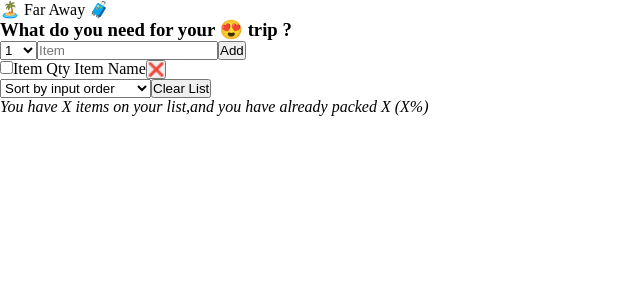
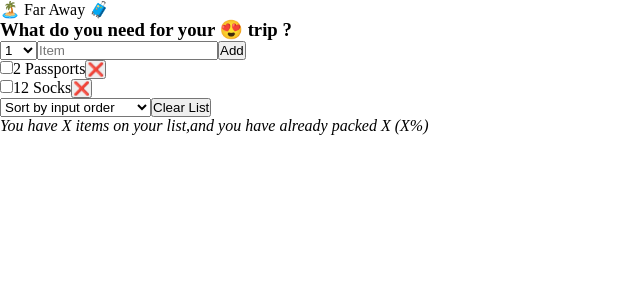
Before and after one commit to Marshal10/Travel-List-using-React, a React (Create React App) app: page / in a window 1280 px wide. Shown: the top 300 px of the page, without its empty margins (0-640 px from the left). Built offline with nearby package versions, Linux system fonts and the light colour scheme.

Commit message:
Initial items rendering

```diff
--- a/src/App.js
+++ b/src/App.js
@@ -1,3 +1,8 @@
+const initialItems = [
+  { id: 1, description: "Passports", quantity: 2, packed: false },
+  { id: 2, description: "Socks", quantity: 12, packed: false },
+];
+
 export default function App() {
   return (
     <div className="App">
@@ -38,11 +43,15 @@ function PackingList() {
   return (
     <div className="list">
       <ul>
-        <li>
-          <input type="checkbox"></input>
-          <span>Item Qty Item Name</span>
-          <button>❌</button>
-        </li>
+        {initialItems.map((item) => (
+          <li key={item.id}>
+            <input type="checkbox"></input>
+            <span>
+              {item.quantity} {item.description}
+            </span>
+            <button>❌</button>
+          </li>
+        ))}
       </ul>
       <div className="actions">
         <select>
```
